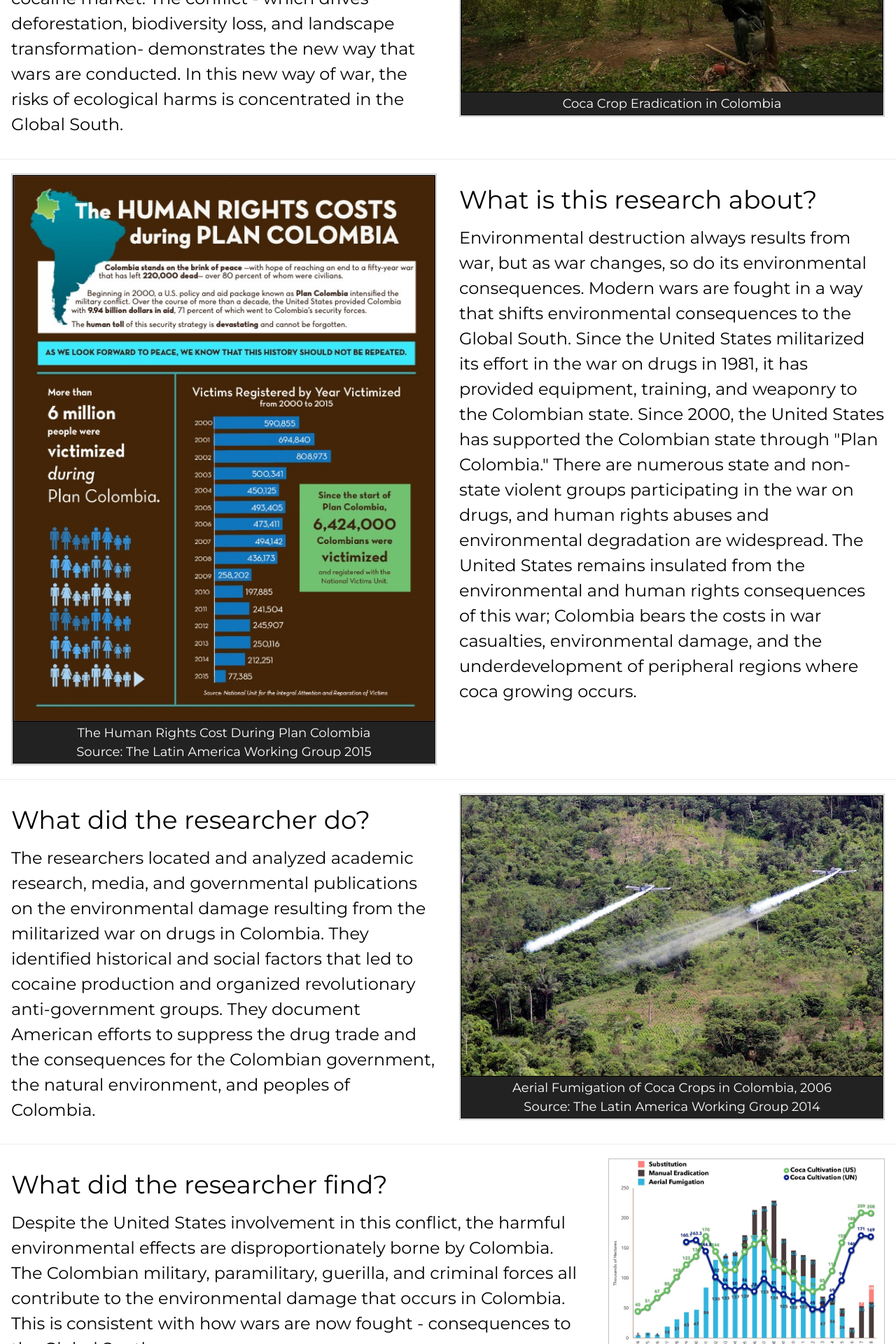
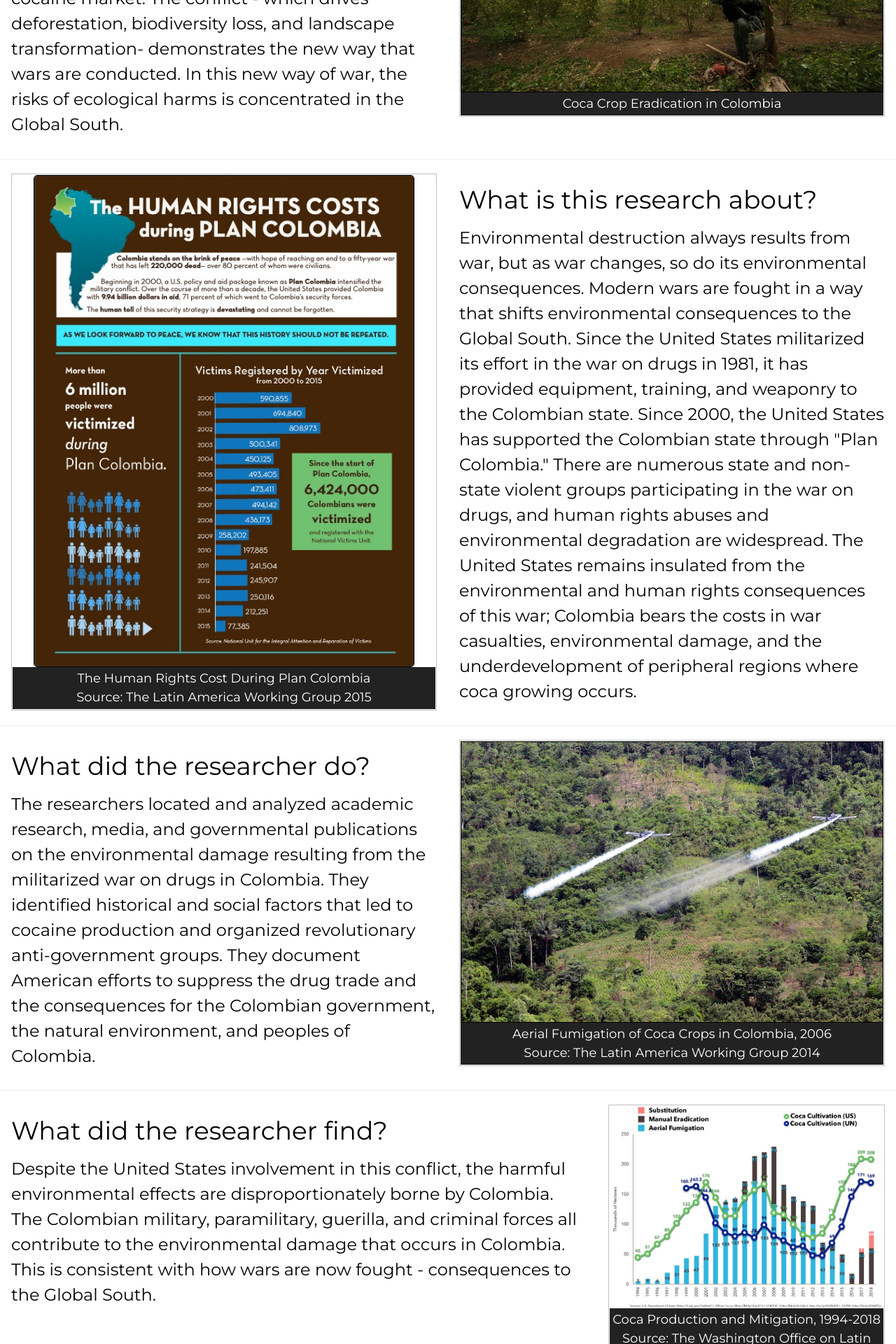
Before and after one commit to resilience1/resilience1.github.io, a Jekyll site: the page built from research/colombia.html, in a window 1280 px wide. Shown: the part 348-2268 px from the top of the page at 70% size. Built offline with Jekyll 4.4.1, drawn with Linux system fonts in a browser that asks for light colours; nearby versions of some CDN libraries.

Commit message:
Update colombia.html

```diff
--- a/research/colombia.html
+++ b/research/colombia.html
@@ -175,8 +175,8 @@ title: War on Drugs | Michael Lengefeld
 	<div class="w3-row">
 		<div class="w3-half w3-container">
 			<figure class="item">
-			<img class="displayed" src="/img/HR_Colombia.jpg" alt="Human Rights During Plan Colombia"
-			     style="width:100%; height: 85%; border:1px solid black; align:middle">
+			<img class="displayed" id="myImg" src="/img/HR_Colombia.jpg" alt="Human Rights During Plan Colombia"
+			     style="width:90%; height: 70%; border:1px solid black; align:middle">
 				<figcaption class="caption">The Human Rights Cost During Plan Colombia<br>
 					Source: The Latin America Working Group 2015
 				</figcaption>
```
